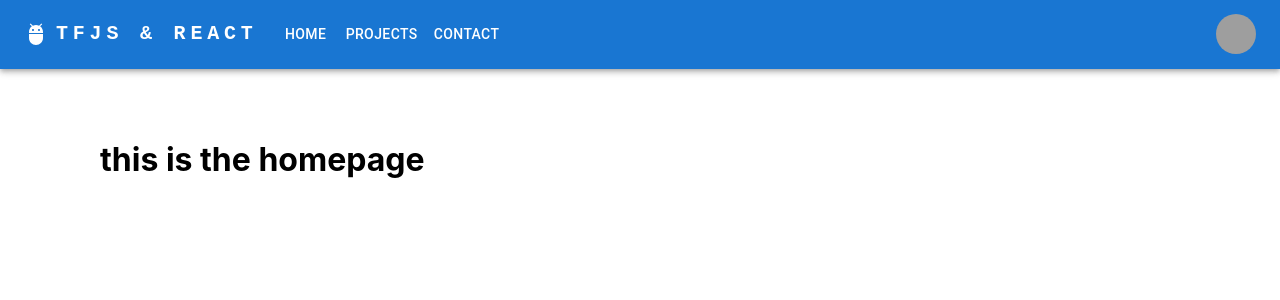
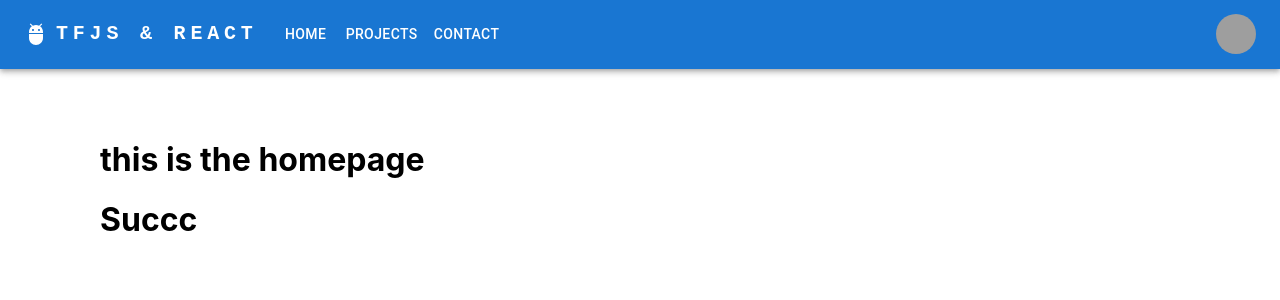
Before and after one commit to Enkhnyam/tfjsreact, a React (Create React App) app: page / in a window 1280 px wide. Shown: the top 300 px of the page. Built offline with nearby package versions, Linux system fonts and the light colour scheme; grey boxes are pictures that could not be loaded.

Commit message:
my changes

```diff
--- a/src/components/Layout.js
+++ b/src/components/Layout.js
@@ -9,6 +9,7 @@ function Layout() {
             <Navbar />
             <div className="main">
                 <Outlet />
+                <h1>Succc</h1>
             </div>
         </>
     )
```
